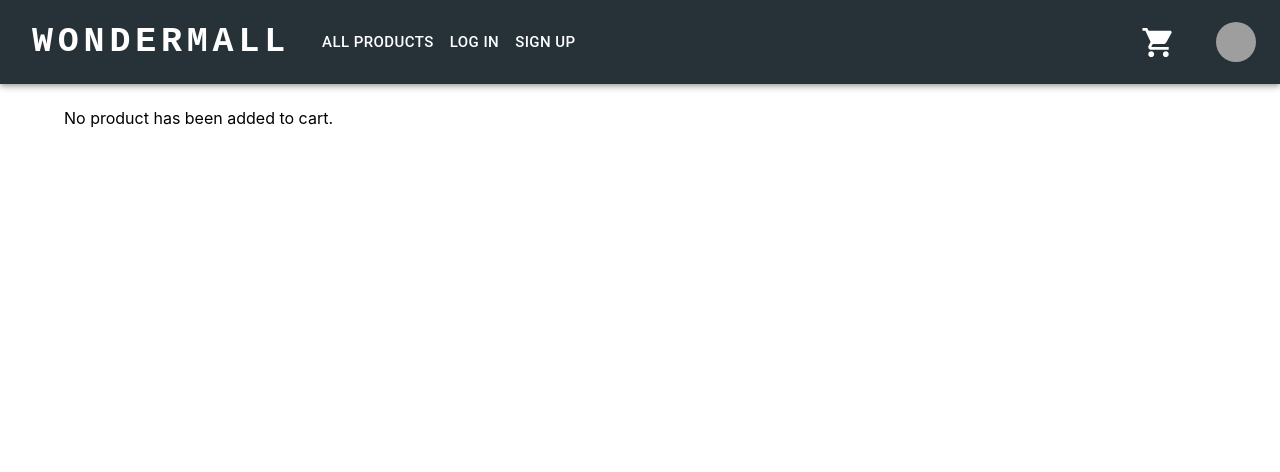
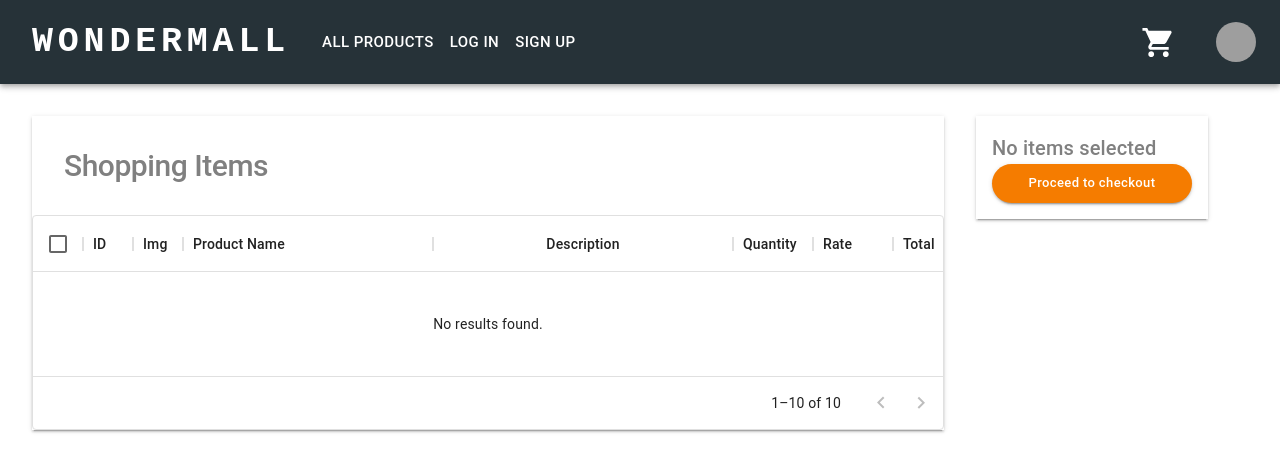
Before and after one commit to dhiant/learn-redux, a React (Create React App) app: page /cart in a window 1280 px wide. Shown: the top 472 px of the page. Built offline with nearby package versions, Linux system fonts and the light colour scheme; grey boxes are pictures that could not be loaded.

Commit message:
feat: add mui datagrid to show product details

```diff
--- a/package.json
+++ b/package.json
@@ -7,6 +7,7 @@
     "@emotion/styled": "^11.10.4",
     "@mui/icons-material": "^5.10.6",
     "@mui/material": "^5.10.5",
+    "@mui/x-data-grid": "^5.17.10",
     "@reduxjs/toolkit": "^1.8.5",
     "@testing-library/jest-dom": "^5.16.5",
     "@testing-library/react": "^13.4.0",
--- a/src/pages/Cart.jsx
+++ b/src/pages/Cart.jsx
@@ -1,169 +1,202 @@
-import {
-  Box,
-  Button,
-  Card,
-  CardActions,
-  CardContent,
-  CardMedia,
-  Container,
-  Stack,
-  Typography,
-} from "@mui/material";
-import AddIcon from "@mui/icons-material/Add";
-import RemoveIcon from "@mui/icons-material/Remove";
-import React, { useEffect } from "react";
+import { Avatar, Box, Button, Stack, Typography } from "@mui/material";
+import { DataGrid } from "@mui/x-data-grid";
+import React, { useState } from "react";
 import { useSelector } from "react-redux";
 
+// rows of datagrid
+let product = [];
+
 const Cart = () => {
+  const [selectionModel, setSelectionModel] = useState([]);
+  const [rows, setRows] = useState(product);
+
   const productInCart = useSelector((state) => state.productList.productInCart);
 
-  useEffect(() => {}, []);
+  // columns of datagrid
+  const columns = [
+    {
+      field: "id",
+      headerName: "ID",
+      width: 10,
+      editable: false,
+      sortable: false,
+    },
+    {
+      field: "img",
+      headerName: "Img",
+      width: 50,
+      editable: false,
+      sortable: false,
+      renderCell: (params) => {
+        let imgSrc = params.value;
         return (
-    <Container sx={{ maxWidth: "1300px", p: { xs: 1, sm: 3 } }}>
-      {productInCart.length > 0
-        ? productInCart.map((product) => (
-            <Card
+          <>
+            <Avatar src={imgSrc} />
+          </>
+        );
+      },
+    },
+    {
+      field: "name",
+      headerName: "Product Name",
+      width: 250,
+      editable: false,
+      sortable: false,
+    },
+    {
+      field: "desc",
+      headerName: "Description",
+      headerAlign: "center",
+      type: "number",
+      width: 300,
+      sortable: false,
+    },
+    {
+      field: "quantity",
+      headerName: "Quantity",
+      sortable: false,
+      width: 80,
+    },
+    {
+      field: "price",
+      headerName: "Rate",
+      width: 80,
+      editable: false,
+      sortable: true,
+    },
+    {
+      field: "total",
+      headerName: "Total",
+      width: 100,
+      editable: false,
+      sortable: true,
+    },
+    {
+      field: "delete",
+      headerName: "Delete",
+      sortable: false,
+      width: 90,
+      disableColumnMenu: true,
+      // renderHeader: () => {
+      //   return (
+      //     <IconButton
+      //       onClick={() => {
+      //         const selectedIDs = new Set(selectionModel);
+      //         // you can call an API to delete the selected IDs
+      //         // and get the latest results after the deletion
+      //         // then call setRows() to update the data locally here
+      //         setRows((r) => r.filter((x) => !selectedIDs.has(x.id)));
+      //       }}
+      //     >
+      //       <DeleteIcon />
+      //     </IconButton>
+      //   );
+      // },
+    },
+  ];
+
+  // rows of datagrid
+  product = productInCart.map((productDetails) => {
+    let fetchProduct = productDetails.fetchProduct;
+    let productQuantity = productDetails.productQuantity;
+    let newObj = {
+      id: fetchProduct.id,
+      img: fetchProduct.image,
+      name: fetchProduct.title,
+      desc: fetchProduct.description,
+      quantity: productQuantity,
+      price: fetchProduct.price,
+      total: productQuantity * fetchProduct.price,
+    };
+
+    return newObj;
+  });
+
+  return (
+    <>
+      <Box
         sx={{
-                p: { xs: 2, sm: 6 },
-                boxShadow: 4,
-                mt: { xs: 4, md: 6, xl: 10 },
-              }}
-              key={product.id}
-            >
-              <Stack
-                direction={{ md: "row", justifyContent: "center" }}
-                spacing={4}
-              >
-                <CardMedia
-                  component="img"
-                  height="300"
-                  image={product.image}
-                  alt=""
-                  sx={{
-                    // backgroundPosition: "top",
-                    objectFit: "contain",
-                    width: { xs: 1, sm: "250px" },
-                  }}
-                />
-                <Box>
-                  <CardContent sx={{ p: 0 }}>
-                    <Typography
-                      gutterBottom
-                      variant="h5"
-                      component="div"
-                      sx={{ pt: 2, fontWeight: 600 }}
-                    >
-                      {product.title}
-                    </Typography>
-                    <Typography variant="body1" color="text.secondary">
-                      {product.description}
-                    </Typography>
-                    <Typography
-                      // variant="h3"
-                      // color="text.secondary"
-                      sx={{
-                        fontSize: {
-                          xs: "2rem",
-                          md: "3rem",
-                        },
-                        pt: 2,
-                        color: "#f57c00",
-                      }}
-                    >
-                      ${product.price}
-                    </Typography>
-                  </CardContent>
-                  <Typography sx={{ fontWeight: 600 }}>Quantity:</Typography>
-                  <Stack
-                    direction="row"
-                    spacing={{ xs: 1, sm: 3 }}
-                    alignItems="center"
-                  >
-                    <Button
-                      sx={{
-                        width: "5px",
-                        height: "15px",
-                        py: 3,
-                        // px: 6,
-                        px: { xs: 4, sm: 6 },
-                        backgroundColor: "#eeeeee",
-                        "&:hover": { backgroundColor: "#e0e0e0" },
-                      }}
-                      // onClick={() => handleAddItemToStore(fetchProduct)}
-                      disabled={product.length === 10 ? true : false}
-                    >
-                      <AddIcon sx={{ color: "" }} />
-                    </Button>
-                    <Typography sx={{ fontSize: "40px" }}>
-                      {product.length}
-                    </Typography>
-                    <Button
-                      sx={{
-                        width: "5px",
-                        height: "15px",
-                        py: 3,
-                        px: { xs: 4, sm: 6 },
-                        backgroundColor: "#eeeeee",
-                        "&:hover": { backgroundColor: "#e0e0e0" },
-                      }}
-                      // onClick={() => handleRemoveItemFromStore(fetchProduct)}
-                      disabled={product.length === 0 ? true : false}
-                    >
-                      <RemoveIcon />
-                    </Button>
-                  </Stack>
-                  <CardActions
-                    sx={{
-                      px: 0,
-                      justifyContent: { xs: "center", sm: "flex-start" },
+          mt: 4,
+          px: 4,
+          position: "relative",
+          display: "flex",
+          gap: 4,
+          flexDirection: { xs: "column", md: "row" },
         }}
       >
         <Stack
-                      direction={{ xs: "column", sm: "row" }}
-                      mt={4}
-                      spacing={3}
+          sx={{
+            maxWidth: "1600px",
+            width: { xs: "100%", lg: "75%" },
+            boxShadow: 2,
+          }}
         >
-                      {/* <TextField
-                    placeholder="Enter Voucher Code"
-                    sx={{}}
-                  ></TextField>
-                  <Button
-                    variant="contained"
+          {/*  */}
+          <Typography
+            variant="h1"
             sx={{
-                      py: { xs: 1, sm: 2 },
-                      // py: 2,
-                      px: 6,
-                      backgroundColor: "#1565c0",
-                      "&:hover": { backgroundColor: "#2962ff" },
+              fontSize: { xs: "20px", sm: "30px" },
+              fontWeight: 500,
+              color: "gray",
+              pt: 2,
+              p: 4,
             }}
-                    // onClick={handleOpenLogIn}
           >
-                    apply
-                  </Button> */}
+            Shopping Items
+          </Typography>
+          <DataGrid
+            autoHeight
+            rows={rows}
+            columns={columns}
+            checkboxSelection
+            disableSelectionOnClick
+            disableColumnMenu
+            disableColumnSelector
+            pageSize={10}
+            rowsPerPageOptions={[5]}
+            rowCount={10}
+            experimentalFeatures={{ newEditingApi: true }}
+            onSelectionModelChange={(newSelectionModel) => {
+              setSelectionModel(newSelectionModel);
+            }}
+            selectionModel={selectionModel}
+            paginationMode="server"
+            keepNonExistentRowsSelected
+          />
         </Stack>
-                  </CardActions>
+        <Box
+          sx={{
+            mr: 2,
+            width: "max-content",
+            minWidth: "200px",
+            height: "max-content",
+            boxShadow: 2,
+            p: 2,
+          }}
+        >
+          <Typography variant="h6" color="gray" sx={{ fontSize: "20px" }}>
+            No items selected
+          </Typography>
           <Button
             size="small"
             variant="contained"
             sx={{
-                      py: { xs: 1, sm: 2 },
-                      // py: 2
+              py: 1,
+              px: 1,
               width: "100%",
+              borderRadius: "20px",
+              textTransform: "none",
               backgroundColor: "#f57c00",
               "&:hover": {
                 backgroundColor: "#ff9800",
               },
             }}
-                    // onClick={handleOpenLogIn}
           >
-                    Process to checkout
+            Proceed to checkout
           </Button>
         </Box>
-              </Stack>
-            </Card>
-          ))
-        : "No product has been added to cart."}
-    </Container>
+      </Box>
+    </>
   );
 };
 
```
Also changed, not shown: 1 other file (tests, documents, lock files or other folders). Lines whose indentation alone changed are shown as unchanged.
